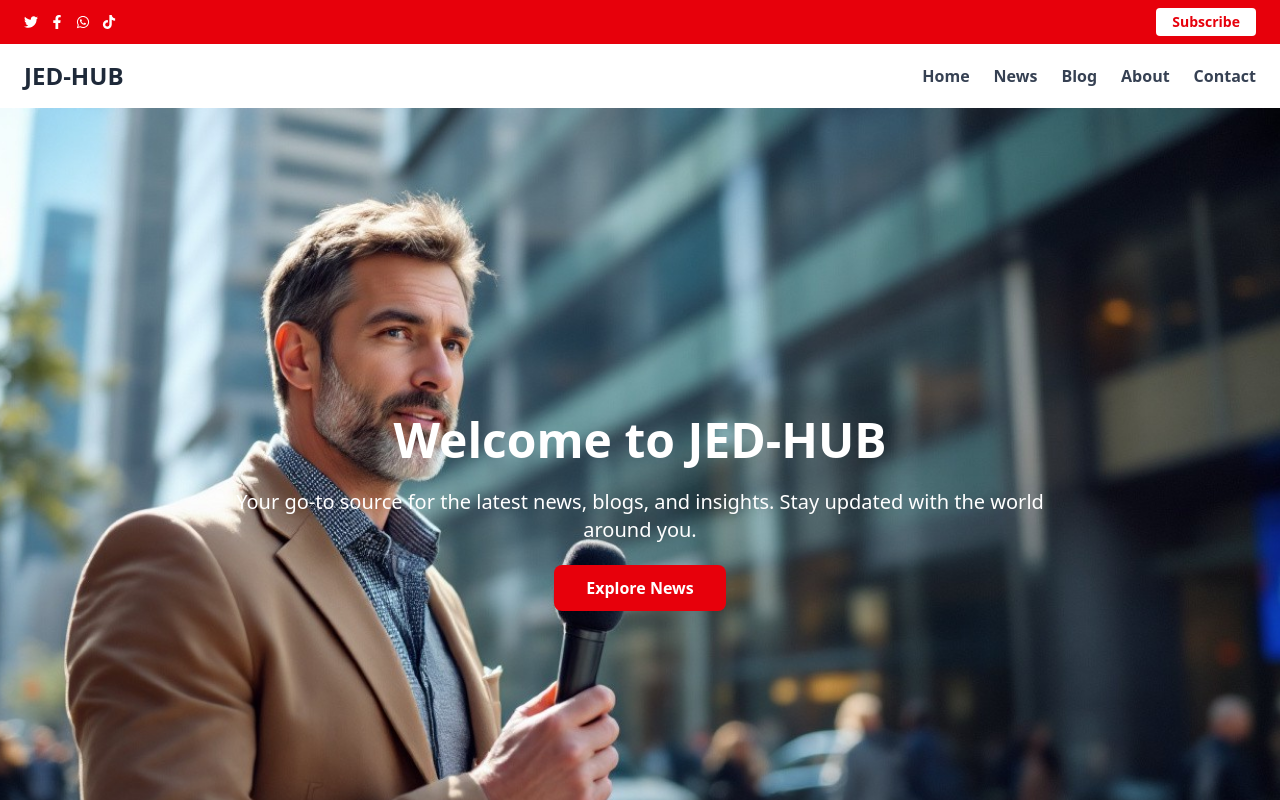
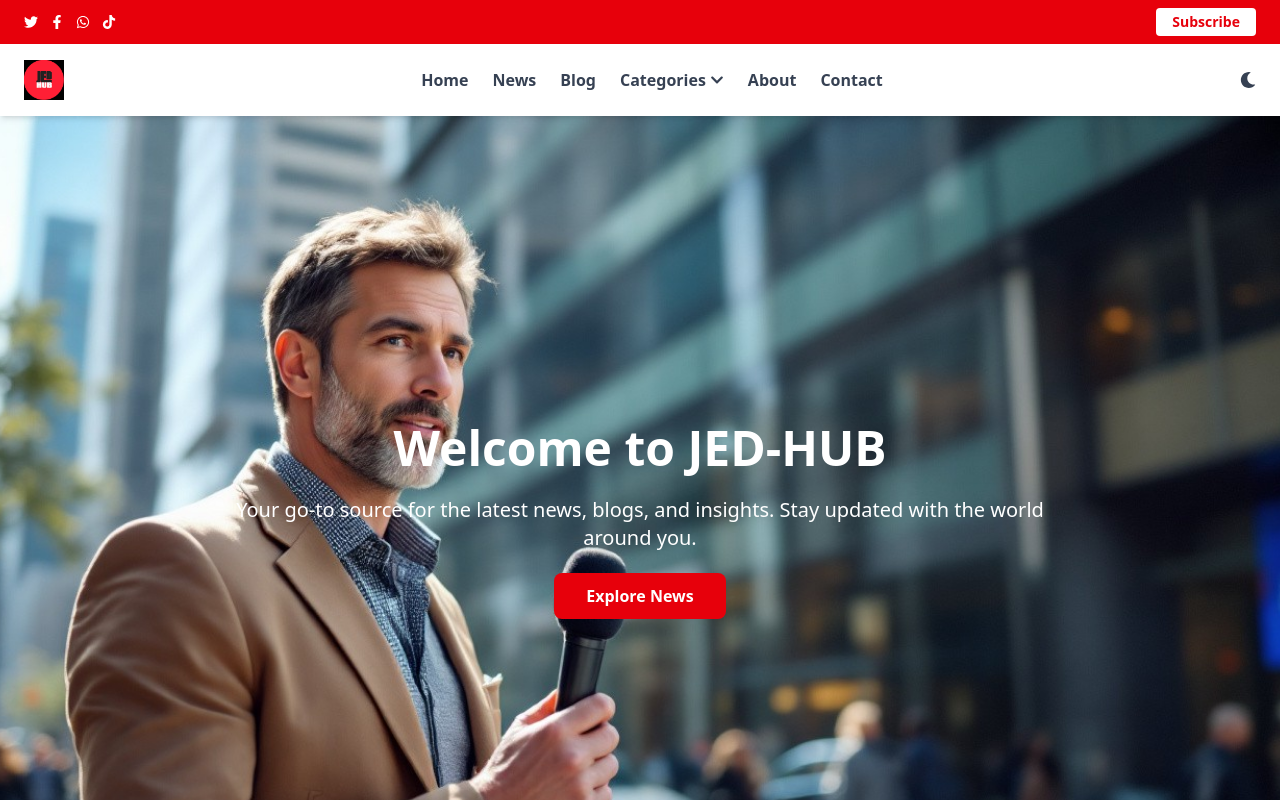
Before and after one commit to JED-NewsHub/Front-End, a React (Vite) app: page / in a window 1280 px wide. Shown: the top 800 px of the page. Built offline with nearby package versions, Linux system fonts and the light colour scheme.

Commit message:
added navigational buttons to the pages

```diff
--- a/src/components/Navbar.jsx
+++ b/src/components/Navbar.jsx
@@ -1,45 +1,121 @@
-import React, { useState } from "react";
-import { FaFacebookF, FaTwitter, FaWhatsapp, FaTiktok, FaBars, FaTimes } from "react-icons/fa";
+import React, { useState, useEffect } from "react";
+import { FaFacebookF, FaTwitter, FaWhatsapp, FaTiktok, FaBars, FaTimes, FaChevronDown, FaSun, FaMoon } from "react-icons/fa";
 import { Link } from "react-router-dom";
+import logo from "../assets/images/logo.jpg"; // Ensure the logo path is correct
 
 const Navbar = () => {
-  const [isOpen, setIsOpen] = useState(false);
+  const [isOpen, setIsOpen] = useState(false); // Mobile menu state
+  const [isDarkMode, setIsDarkMode] = useState(() => {
+    // Load theme from localStorage or default to light mode
+    return localStorage.getItem("theme") === "dark";
+  });
+  const [isDropdownOpen, setIsDropdownOpen] = useState(false); // Dropdown state
+
+  // Apply theme on mount and when isDarkMode changes
+  useEffect(() => {
+    if (isDarkMode) {
+      document.documentElement.classList.add("dark");
+      localStorage.setItem("theme", "dark");
+    } else {
+      document.documentElement.classList.remove("dark");
+      localStorage.setItem("theme", "light");
+    }
+  }, [isDarkMode]);
+
+  // Toggle dark mode
+  const toggleDarkMode = () => {
+    setIsDarkMode((prevMode) => !prevMode);
+  };
 
   return (
-    <header>
+    <header className="sticky top-0 z-50">
       {/* Top Bar */}
-      <div className="bg-red-600 text-white py-2 text-sm flex justify-between items-center px-6">
+      <div className="bg-red-600 text-white py-2 text-sm flex justify-between items-center px-4 md:px-6">
         {/* Social Icons */}
         <div className="flex gap-3">
-          <FaTwitter className="cursor-pointer hover:text-gray-200" />
-          <FaFacebookF className="cursor-pointer hover:text-gray-200" />
-          <FaWhatsapp className="cursor-pointer hover:text-gray-200" />
-          <FaTiktok className="cursor-pointer hover:text-gray-200" />
+          <FaTwitter className="cursor-pointer hover:text-gray-200 transition duration-300" />
+          <FaFacebookF className="cursor-pointer hover:text-gray-200 transition duration-300" />
+          <FaWhatsapp className="cursor-pointer hover:text-gray-200 transition duration-300" />
+          <FaTiktok className="cursor-pointer hover:text-gray-200 transition duration-300" />
         </div>
         {/* Subscribe Button */}
-        <button className="bg-white text-red-600 px-4 py-1 rounded font-bold hover:bg-gray-200">
+        <button className="bg-white text-red-600 px-4 py-1 rounded font-bold hover:bg-gray-200 transition duration-300">
           Subscribe
         </button>
       </div>
 
       {/* Main Navbar */}
-      <nav className="bg-white shadow-md py-4 px-6 flex justify-between items-center">
+      <nav className="bg-white dark:bg-gray-800 shadow-md py-4 px-4 md:px-6 flex justify-between items-center">
         {/* Logo */}
-        <h1 className="text-2xl font-bold text-gray-800">JED-HUB</h1>
+        <Link to="/">
+          <img src={logo} alt="JED-HUB Logo" className="h-10" />
+        </Link>
 
-        {/* Navigation Links (Mobile & Desktop) */}
-        <ul className={`md:flex gap-6 text-gray-700 absolute md:static bg-white md:bg-transparent w-full md:w-auto left-0 md:left-auto top-16 md:top-auto transition-all duration-300 ease-in ${isOpen ? "block" : "hidden"}`}>
-          <li className="cursor-pointer hover:text-red-600 font-bold p-4 md:p-0">Home</li>
-          <Link to='/news'><li className="cursor-pointer hover:text-red-600 font-bold p-4 md:p-0">News</li></Link>
-          <Link to='/blog'><li className="cursor-pointer hover:text-red-600 font-bold p-4 md:p-0">Blog</li></Link>
-          <Link to='/about'><li className="cursor-pointer hover:text-red-600 font-bold p-4 md:p-0">About</li></Link>
-          <Link to='/contact'><li className="cursor-pointer hover:text-red-600 font-bold p-4 md:p-0">Contact</li></Link>
+        {/* Navigation Links */}
+        <ul
+          className={`md:flex gap-6 text-gray-700 dark:text-gray-200 absolute md:static bg-white dark:bg-gray-800 md:bg-transparent w-full md:w-auto left-0 md:left-auto top-16 md:top-auto transition-all duration-300 ease-in ${
+            isOpen ? "block" : "hidden"
+          }`}
+        >
+          <li className="cursor-pointer hover:text-red-600 dark:hover:text-red-400 font-bold p-4 md:p-0 border-b md:border-none">
+            <Link to="/" onClick={() => setIsOpen(false)}>Home</Link>
+          </li>
+          <li className="cursor-pointer hover:text-red-600 dark:hover:text-red-400 font-bold p-4 md:p-0 border-b md:border-none">
+            <Link to="/news" onClick={() => setIsOpen(false)}>News</Link>
+          </li>
+          <li className="cursor-pointer hover:text-red-600 dark:hover:text-red-400 font-bold p-4 md:p-0 border-b md:border-none">
+            <Link to="/blog" onClick={() => setIsOpen(false)}>Blog</Link>
+          </li>
+          {/* Dropdown Menu */}
+          <li
+            className="relative cursor-pointer hover:text-red-600 dark:hover:text-red-400 font-bold p-4 md:p-0 border-b md:border-none"
+            onMouseEnter={() => setIsDropdownOpen(true)}
+            onMouseLeave={() => setIsDropdownOpen(false)}
+          >
+            <div className="flex items-center gap-1">
+              <span>Categories</span>
+              <FaChevronDown className="text-sm" />
+            </div>
+            {isDropdownOpen && (
+              <ul className="absolute top-10 left-0 bg-white dark:bg-gray-800 shadow-lg rounded-lg py-2 w-48">
+                <li className="px-4 py-2 hover:bg-gray-100 dark:hover:bg-gray-700">
+                  <Link to="/category/technology" onClick={() => setIsOpen(false)}>Technology</Link>
+                </li>
+                <li className="px-4 py-2 hover:bg-gray-100 dark:hover:bg-gray-700">
+                  <Link to="/category/business" onClick={() => setIsOpen(false)}>Business</Link>
+                </li>
+                <li className="px-4 py-2 hover:bg-gray-100 dark:hover:bg-gray-700">
+                  <Link to="/category/health" onClick={() => setIsOpen(false)}>Health</Link>
+                </li>
+              </ul>
+            )}
+          </li>
+          <li className="cursor-pointer hover:text-red-600 dark:hover:text-red-400 font-bold p-4 md:p-0 border-b md:border-none">
+            <Link to="/about" onClick={() => setIsOpen(false)}>About</Link>
+          </li>
+          <li className="cursor-pointer hover:text-red-600 dark:hover:text-red-400 font-bold p-4 md:p-0 border-b md:border-none">
+            <Link to="/contact" onClick={() => setIsOpen(false)}>Contact</Link>
+          </li>
         </ul>
 
-        {/* Mobile Menu Toggle Button */}
-        <button onClick={() => setIsOpen(!isOpen)} className="md:hidden text-gray-700 text-2xl">
-          {isOpen ? <FaTimes /> : <FaBars />}
-        </button>
+        {/* Right Side: Dark Mode Toggle and Mobile Menu Button */}
+        <div className="flex items-center gap-4">
+          {/* Dark Mode Toggle */}
+          <button
+            onClick={toggleDarkMode}
+            className="text-gray-700 dark:text-gray-200 hover:text-red-600 dark:hover:text-red-400 transition duration-300"
+          >
+            {isDarkMode ? <FaSun /> : <FaMoon />}
+          </button>
+
+          {/* Mobile Menu Toggle Button */}
+          <button
+            onClick={() => setIsOpen(!isOpen)}
+            className="md:hidden text-gray-700 dark:text-gray-200 text-2xl focus:outline-none"
+          >
+            {isOpen ? <FaTimes /> : <FaBars />}
+          </button>
+        </div>
       </nav>
     </header>
   );
--- a/src/components/pages/SingleBlog.jsx
+++ b/src/components/pages/SingleBlog.jsx
@@ -1,8 +1,9 @@
 import React, { useState, useEffect } from 'react';
-import { useParams } from 'react-router-dom';
+import { useParams, useNavigate } from 'react-router-dom';
 
 const SingleBlog = () => {
   const { id } = useParams();
+  const navigate = useNavigate(); // Initialize navigate for navigation
   const [blog, setBlog] = useState(null);
   const [comments, setComments] = useState([]);
   const [newComment, setNewComment] = useState('');
@@ -53,6 +54,23 @@ const SingleBlog = () => {
   return (
     <div className="bg-gray-100 min-h-screen py-12">
       <div className="max-w-4xl mx-auto px-4">
+        {/* Back Arrow */}
+        <button
+          onClick={() => navigate('/blog')}
+          className="text-blue-500 mb-4 flex items-center"
+        >
+          <svg
+            xmlns="http://www.w3.org/2000/svg"
+            className="h-6 w-6 mr-2"
+            fill="none"
+            viewBox="0 0 24 24"
+            stroke="currentColor"
+          >
+            <path strokeLinecap="round" strokeLinejoin="round" strokeWidth={2} d="M15 19l-7-7 7-7" />
+          </svg>
+          Back to Blogs
+        </button>
+
         {/* Blog Content */}
         <h1 className="text-4xl font-bold mb-6">{blog.title}</h1>
         <p className="text-gray-700">{blog.content}</p>
--- a/src/components/pages/SingleNews.jsx
+++ b/src/components/pages/SingleNews.jsx
@@ -1,13 +1,13 @@
 import React, { useEffect, useState } from 'react';
-import { useParams } from 'react-router-dom';
+import { useParams, useNavigate } from 'react-router-dom';
 
 const SingleNews = () => {
   const { id } = useParams(); // Get the news ID from the URL
+  const navigate = useNavigate(); // Initialize navigate for navigation
   const [news, setNews] = useState(null);
 
   // Fetch news data based on ID (mock data for now)
   useEffect(() => {
-    // Replace this with an API call to your backend
     const mockNewsData = [
       {
         id: 1,
@@ -52,6 +52,23 @@ const SingleNews = () => {
   return (
     <div className="bg-gray-100 min-h-screen py-12">
       <div className="max-w-4xl mx-auto px-4">
+        {/* Back Arrow */}
+        <button
+          onClick={() => navigate('/news')}
+          className="text-blue-500 mb-4 flex items-center"
+        >
+          <svg
+            xmlns="http://www.w3.org/2000/svg"
+            className="h-6 w-6 mr-2"
+            fill="none"
+            viewBox="0 0 24 24"
+            stroke="currentColor"
+          >
+            <path strokeLinecap="round" strokeLinejoin="round" strokeWidth={2} d="M15 19l-7-7 7-7" />
+          </svg>
+          Back to News
+        </button>
+
         {/* News Title */}
         <h1 className="text-4xl font-bold mb-6">{news.title}</h1>
 
--- /dev/null
+++ b/tailwind.config.js
@@ -0,0 +1,10 @@
+module.exports = {
+  darkMode: "class", // Enable class-based dark mode
+  content: [
+    "./src/**/*.{js,jsx,ts,tsx}", // Adjust this path to match your project structure
+  ],
+  theme: {
+    extend: {},
+  },
+  plugins: [],
+};
```
